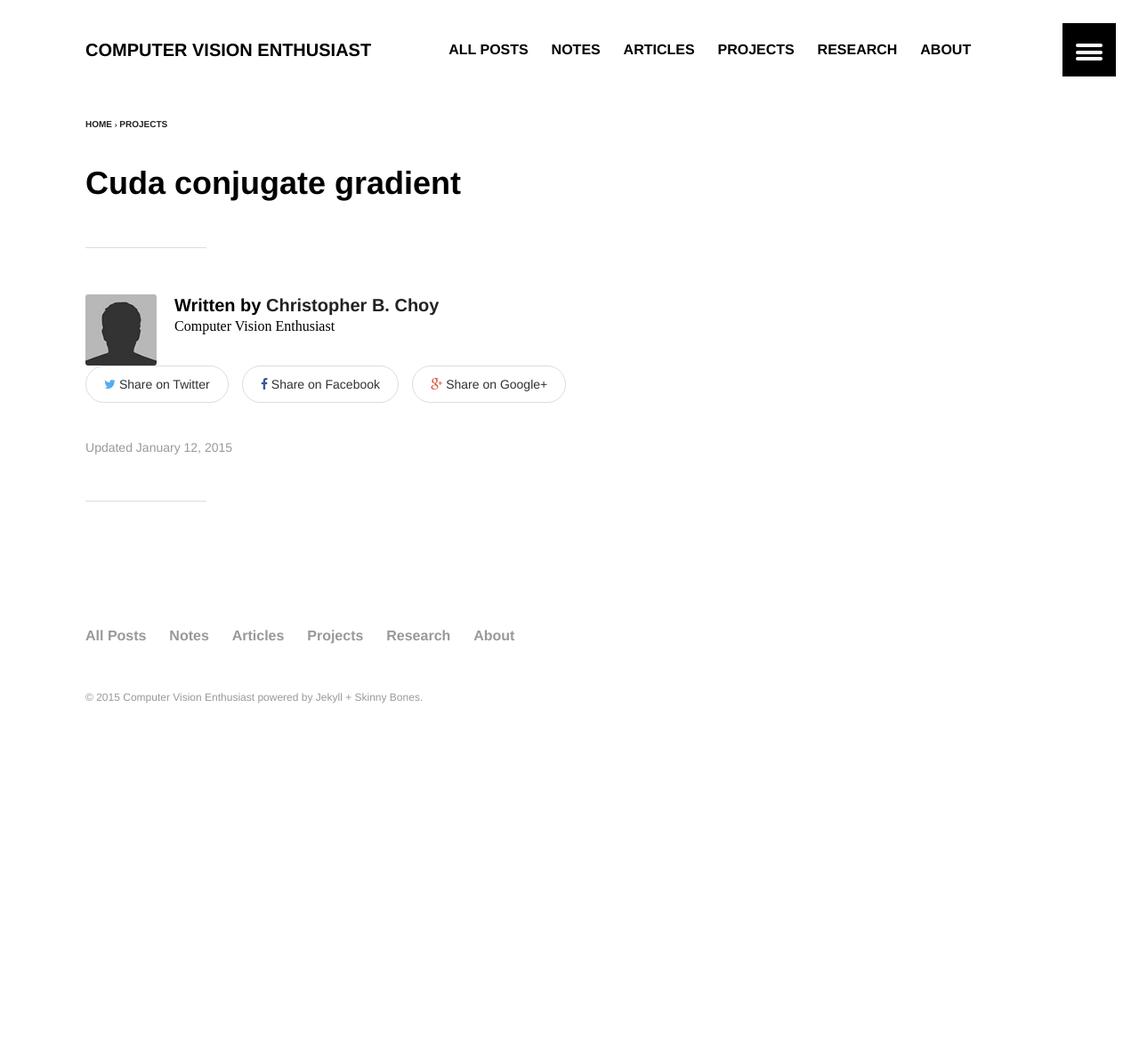
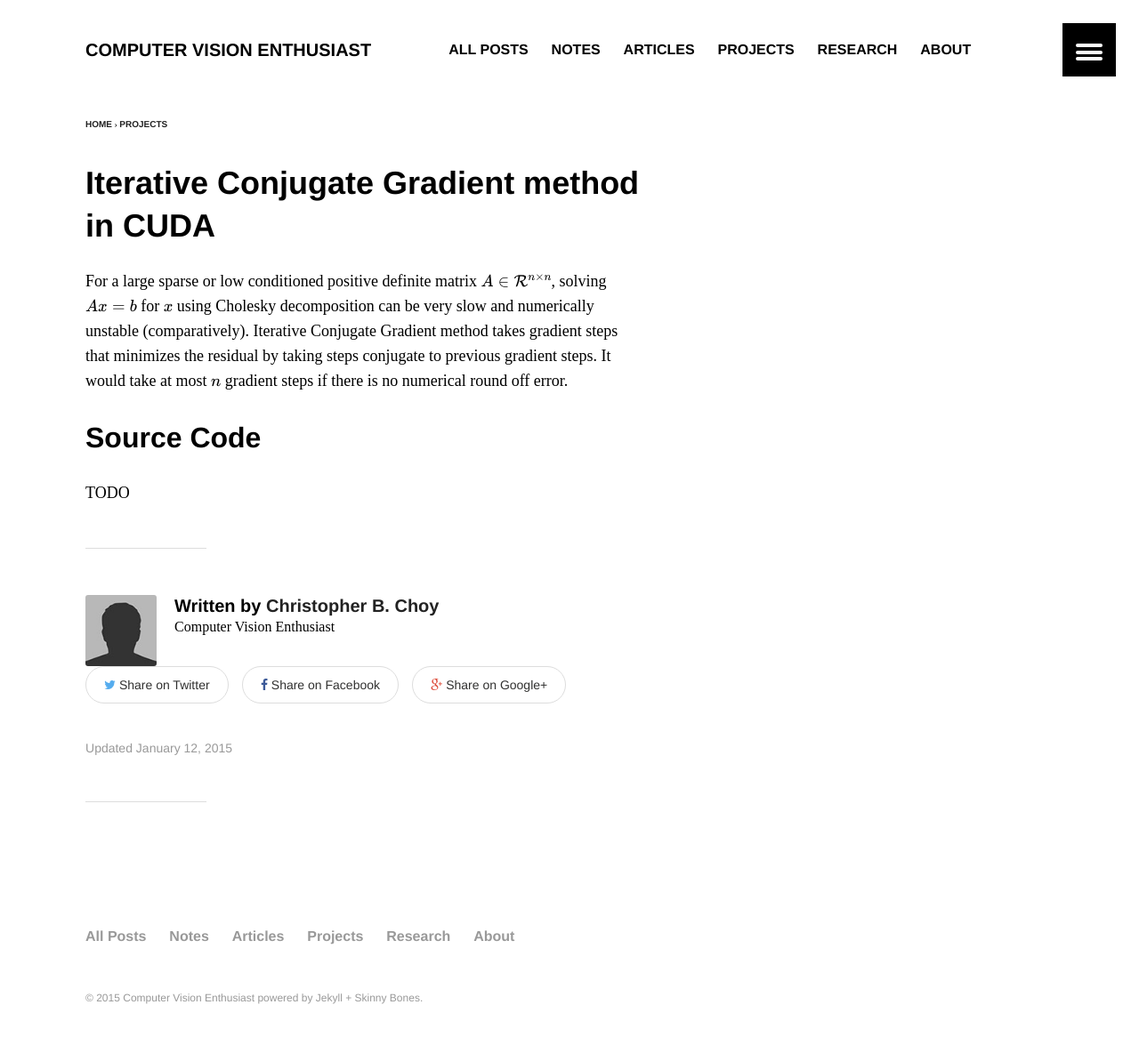
Before and after one commit to antran89/blog, a Jekyll site: the page built from _posts/projects/2015-01-11-cuda-conjugate-gradient.md, in a window 1280 px wide. Shown: the whole page at 89% size. Built offline with Jekyll 4.4.1, drawn with Linux system fonts in a browser that asks for light colours; formulas are drawn with MathJax 3; comment, search, counter and statistics services are not loaded; before the commit the page ends 900 px from its top, so only the background shows below that.

```diff
--- a/_posts/projects/2015-01-11-cuda-conjugate-gradient.md
+++ b/_posts/projects/2015-01-11-cuda-conjugate-gradient.md
@@ -1,14 +1,21 @@
 ---
 layout: article
-title: "Cuda conjugate gradient"
+title: "Iterative Conjugate Gradient method in CUDA"
 date: 2015-01-11T22:39:12-08:00
 modified:
 categories: projects
 comments: true
 excerpt:
-tags: [cuda, conjugate gradient]
+tags: [cuda, conjugate gradient method]
 ads: true
+mathjax: true
 image:
   feature:
   teaser:
 ---
+
+For a large sparse or low conditioned positive definite matrix $A \in \mathcal{R}^{n\times n}$, solving $Ax = b$ for $x$ using Cholesky decomposition can be very slow and numerically unstable (comparatively). Iterative Conjugate Gradient method takes gradient steps that minimizes the residual by taking steps conjugate to previous gradient steps. It would take at most $n$ gradient steps if there is no numerical round off error.
+
+## Source Code
+
+TODO
```
Also changed, not shown: _posts/projects/2013-11-23-occlusion-robust-pose-and-model-estimation.md (+2 -0 lines), _posts/projects/2015-01-05-batch-convert-sketchup-files.md (deleted, +0 -33 lines), _posts/projects/2015-01-11-cuda-fft-convolution.md (+2 -0 lines), external/gplvm_occlusion_robust/poster.png (added).
